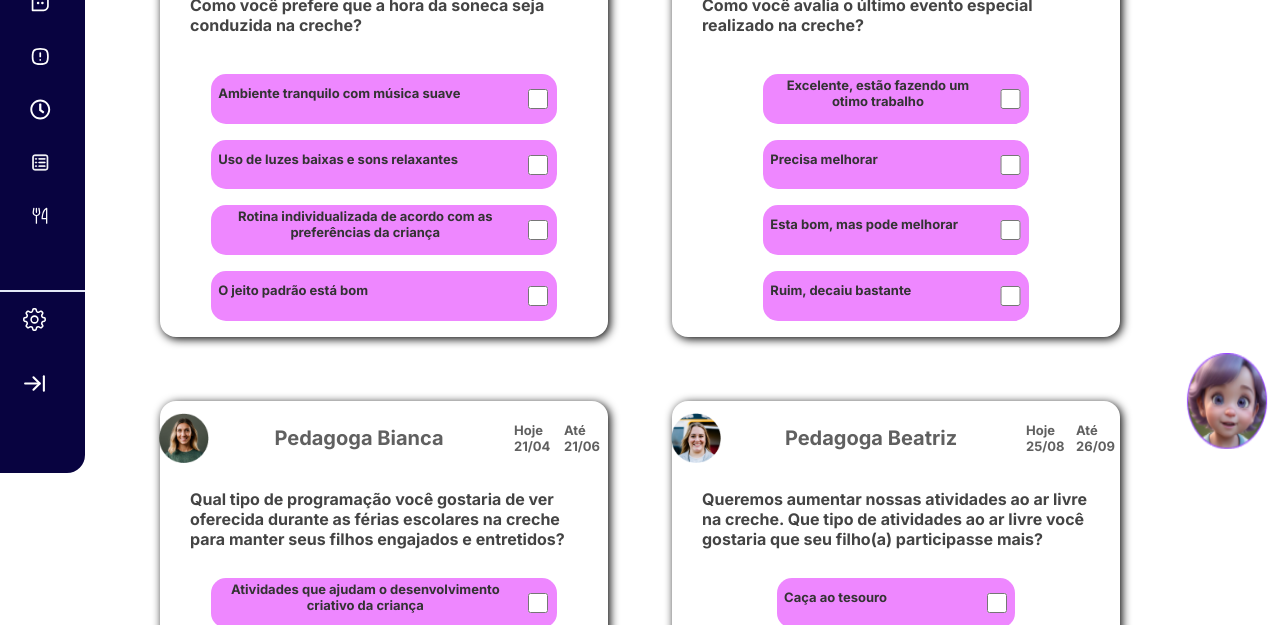
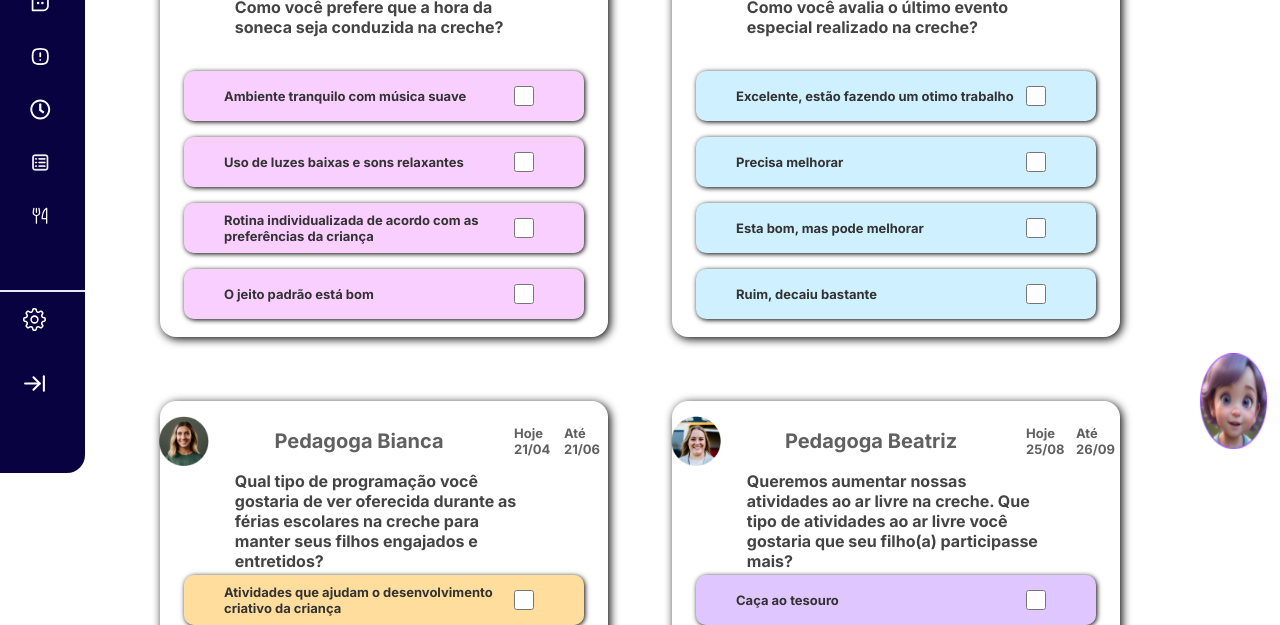
Before and after one commit to LunnaCompany/Lunna, a React (Vite) app: page /Lunna-landing-page/enquetes in a window 1280 px wide. Shown: the part 327-952 px from the top of the page. Built offline with nearby package versions, Linux system fonts and the light colour scheme; no server answers; sample sign-in values are in the browser's storage; a web font is replaced by a local one.

Commit message:
mudanças finais

```diff
--- a/src/components/plataforma-components/EnqueteCard/EnqueteCard.css
+++ b/src/components/plataforma-components/EnqueteCard/EnqueteCard.css
@@ -51,7 +51,10 @@
 
 .perguntas {
     display: flex;
-    height: 75px;
+    height: 55px;
+    width: 80%;
+
+
 }
 
 .perguntas p {
@@ -63,12 +66,13 @@
 
 .input-perguntas-enquete {
     display: flex;
-    background-color: #ee87ff;
-    width: 80%;
+    background-color: #ef87ff65;
+    width: 400px;
+    height: 50px;
     align-items: center;
-    justify-content: space-around;
-    border-radius: 15px;
-    height: 20%;
+    justify-content: center;
+    border-radius: 10px;
+    box-shadow: 1px 1px 5px #000000;
 }
 
 .btn-perguntas {
@@ -82,12 +86,9 @@
 }
 
 .btn-perguntas label {
-    padding: 7px;
     display: flex;
     border-radius: 8px;
-    margin-bottom: 12px;
-    width: 95%;
-    text-align: center;
+    width: 70%;
     font-size: 13px;
 }
 
@@ -96,3 +97,16 @@
     height: 20px;
     align-items: center;
 }
+
+
+.color-input-roxo{
+    background-color: #9747ff4f;
+}
+
+.color-input-yellow{
+    background-color: #feb1186c;
+}
+
+.color-input-blue{
+    background-color: #CEF0FF;
+}
--- a/src/components/plataforma-components/EnqueteCard/EnqueteCard.jsx
+++ b/src/components/plataforma-components/EnqueteCard/EnqueteCard.jsx
@@ -18,22 +18,22 @@ function EnqueteCard(props) {
             </div>
 
             <div className="btn-perguntas">
-                <div className="input-perguntas-enquete">
+            <div className={`input-perguntas-enquete ${props.colorinput}`}>
                     <label for="pergunta01">{props.opcao01}</label>
                     <input type="checkbox" />
                 </div>
 
-                <div className="input-perguntas-enquete">
+                <div className={`input-perguntas-enquete ${props.colorinput}`}>
                     <label for="pergunta01">{props.opcao02}</label>
                     <input type="checkbox" />
                 </div>
 
-                <div className="input-perguntas-enquete">
+                <div className={`input-perguntas-enquete ${props.colorinput}`}>
                     <label for="pergunta01">{props.opcao03}</label>
                     <input type="checkbox" />
                 </div>
 
-                <div className="input-perguntas-enquete">
+                <div className={`input-perguntas-enquete ${props.colorinput}`}>
                     <label for="pergunta01">{props.opcao04}</label>
                     <input type="checkbox" />
                 </div>
--- a/src/components/plataforma-components/LumiIcon/LumiIcon.css
+++ b/src/components/plataforma-components/LumiIcon/LumiIcon.css
@@ -16,7 +16,7 @@
     font-family: "Roboto", sans-serif;
 }
 .LumiIcon img {
-    width: 30%;
+    width: 25%;
 }
 .LumiIcon:hover {
     transform: scale(1.03);
--- a/src/components/plataforma-components/SecondHeaderPlataforma/SecondHeaderPlataforma.css
+++ b/src/components/plataforma-components/SecondHeaderPlataforma/SecondHeaderPlataforma.css
@@ -1,7 +1,7 @@
 .second-header-plataforma {
     width: 100%;
     height: 20vh;
-
+    cursor: pointer;
     display: flex;
     justify-content: space-around;
     align-items: center;
--- a/src/pages/plataforma/Agenda-lunna/Agenda-lunna.css
+++ b/src/pages/plataforma/Agenda-lunna/Agenda-lunna.css
@@ -20,14 +20,14 @@
     padding-top: 30px;
 }
 
+
+
 .container-menu-superior-tela-agenda {
     display: flex;
     width: 80%;
+    background-color: #B7E9FF;
     height: 50px;
-    background-color: #b7e9ff;
     align-items: center;
-    justify-content: flex-start;
-    padding-left: 20px;
     border-radius: 10px 10px 0 0;
 }
 
@@ -37,8 +37,12 @@
 
 .section-data-menu-superior {
     display: flex;
-    gap: 130px;
-    padding-left: 5px;
+    justify-content: space-between;
+    width: 89%;
+    align-items: center;
+ padding-left: 10px;
+
+
 }
 
 .cointainer-section-horario-rotina-agenda {
--- a/src/pages/plataforma/Dashboard-lunna/Card-atividades-dash/Card-atividades-dash.jsx
+++ b/src/pages/plataforma/Dashboard-lunna/Card-atividades-dash/Card-atividades-dash.jsx
@@ -1,8 +1,24 @@
 import React from "react";
 import "./Card-atividades-dash.css";
 import { motion } from "framer-motion";
+import { scroller } from "react-scroll";
+import { useNavigate } from "react-router-dom";
 
 export function Cardatividadesdash({ dados }) {
+    const navigate = useNavigate();
+
+    const scrollToPage = (page, elementId) => {
+        navigate(page);
+
+        setTimeout(() => {
+            scroller.scrollTo(elementId, {
+                duration: 800,
+                smooth: true,
+                offset: -50,
+            });
+        }, 10);
+    };
+
     return (
         <div>
             <motion.div
@@ -10,6 +26,12 @@ export function Cardatividadesdash({ dados }) {
                 whileInView={{ opacity: 1, x: 0 }}
                 transition={{ duration: 0.8, delay: dados.delay }}
                 className={`container-card-atividades-geral ${dados.color}`}
+                onClick={() =>
+                    scrollToPage(
+                        "/Lunna-landing-page/atividade",
+                        "dashboard"
+                    )
+                }
             >
                 <div className="sections-bolinhas-a-b-c-card">
                     <div className="bolihha-a-card-container">A</div>
--- a/src/pages/plataforma/Dashboard-lunna/Dashboard-lunna.jsx
+++ b/src/pages/plataforma/Dashboard-lunna/Dashboard-lunna.jsx
@@ -96,7 +96,7 @@ function Dashboardlunna() {
             icon: <LuClipboardList size={40} />,
             colorvertical: "color-laranja",
             delay: 0.2,
-            rota: "enquete",
+            rota: "/Lunna-landing-page/enquetes",
         },
 
         {
@@ -110,7 +110,7 @@ function Dashboardlunna() {
             icon: <AiFillClockCircle size={40} />,
             colorvertical: "color-blue",
             delay: 0.6,
-            rota: "enquete",
+            rota: "/Lunna-landing-page/rotina",
         },
 
         {
--- a/src/pages/plataforma/EnquetePage/EnquetePage.jsx
+++ b/src/pages/plataforma/EnquetePage/EnquetePage.jsx
@@ -15,8 +15,7 @@ const EnquetePage = () => {
                 imagem={PedagogaMarta}
                 datainicio="Hoje 12/02"
                 datafinal="Até 10/04"
-                pergunta="Como você prefere que a hora
-da soneca seja conduzida na creche?"
+                pergunta="Como você prefere que a hora da soneca seja conduzida na creche?"
                 opcao01="Ambiente tranquilo com música suave"
                 opcao02="Uso de luzes baixas e sons relaxantes"
                 opcao03="Rotina individualizada de acordo com as preferências da criança"
@@ -33,6 +32,8 @@ da soneca seja conduzida na creche?"
                 opcao02="Precisa melhorar"
                 opcao03="Esta bom, mas pode melhorar"
                 opcao04="Ruim, decaiu bastante"
+                 colorinput="color-input-blue"
+
             />
 
             <EnqueteCard
@@ -45,6 +46,8 @@ da soneca seja conduzida na creche?"
                 opcao02="Jogos educativos, como quebra-cabeça"
                 opcao03="Plantio de flores ou vegetais e cuidados com um pequeno jardim"
                 opcao04="Experimentos simples que despertem a curiosidade sobre o mundo ao redor."
+                colorinput="color-input-yellow"
+
             />
 
             <EnqueteCard
@@ -57,6 +60,7 @@ da soneca seja conduzida na creche?"
                 opcao02="pintura com aquarela, ao ar livre"
                 opcao03="Dança com musicas animadas"
                 opcao04="Esportes adaptados para os pequenos"
+                colorinput="color-input-roxo"
             />
         </div>
     );
--- a/src/routes/RoutesLunna.jsx
+++ b/src/routes/RoutesLunna.jsx
@@ -39,7 +39,19 @@ export const RoutesLunna = () => {
 
     const navigate = useNavigate();
 
-
+    useEffect(() => {
+        const token = localStorage.getItem("token");
+        if (
+            !token &&
+            location.pathname !== "/Lunna-landing-page/login" &&
+            location.pathname !== "/" &&
+            location.pathname !== "/Lunna-landing-page" &&
+            location.pathname !== "/Lunna-landing-page/sobre-nos"
+        ) {
+            navigate("/Lunna-landing-page/login", { replace: true });
+            console.log("executando");
+        }
+    }, [navigate]);
 
     useEffect(() => {
         const tokenr =
@@ -261,10 +273,10 @@ export const RoutesLunna = () => {
                     <TemplateChat>
                         <EnquetePage />
                         <LumiIconComponent />
-
                     </TemplateChat>
                 }
             />
+
         </Routes>
     );
 };
```
